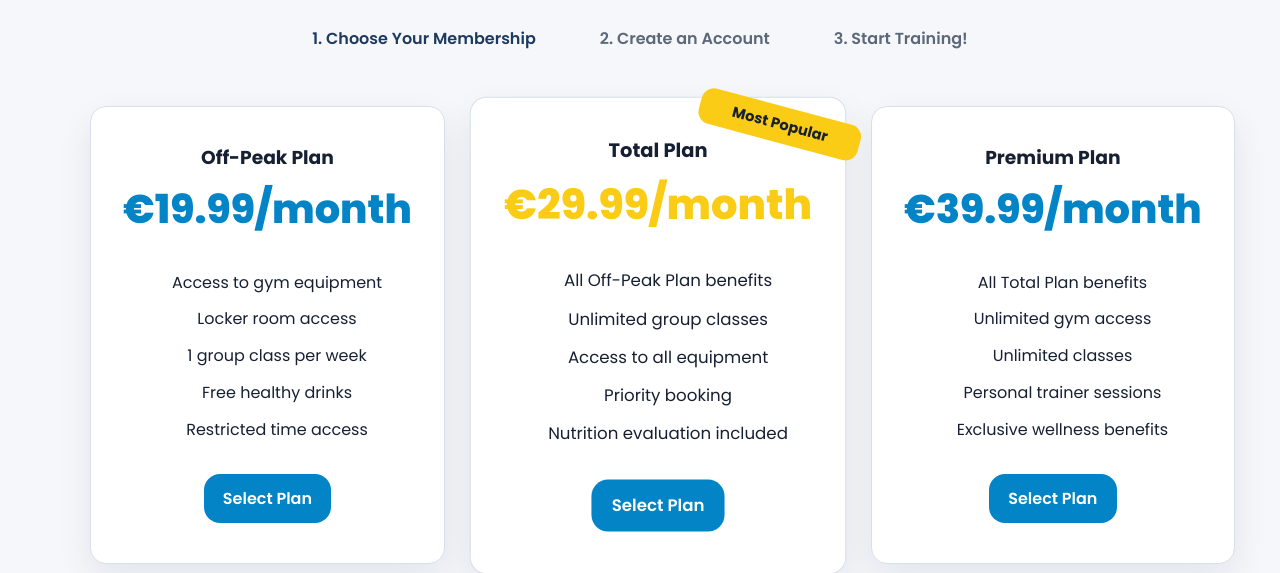
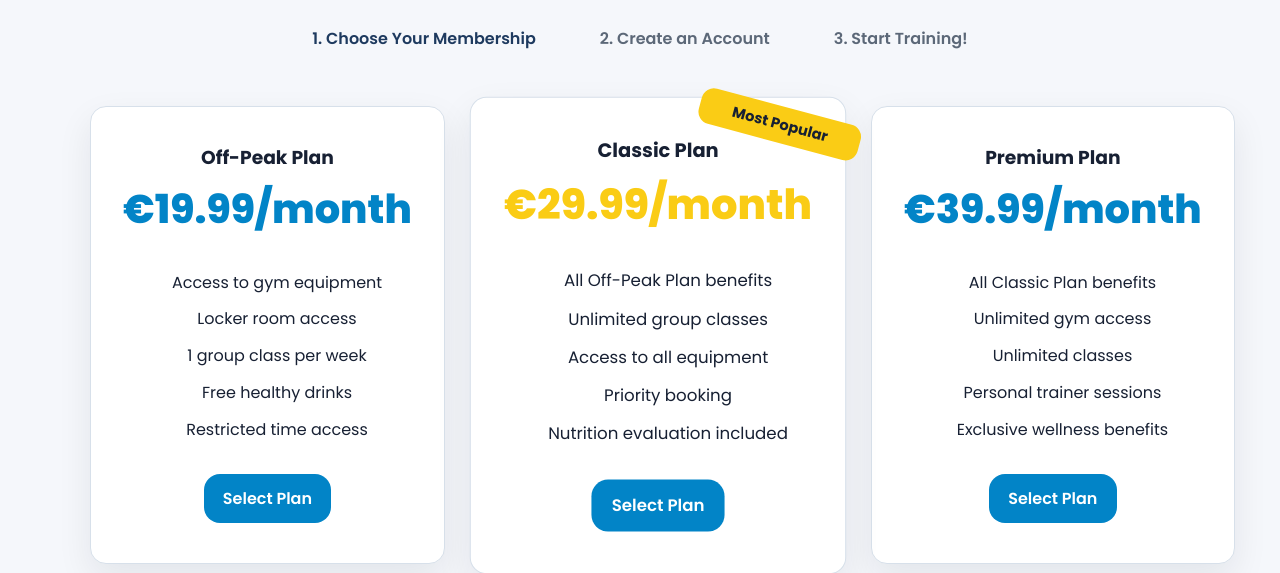
Before and after one commit to edus4506/Gym4U, a PHP site: page /subscriptions.php in a window 1280 px wide. Shown: the part 70-643 px from the top of the page. Run offline with PHP 8.4, Linux system fonts and the light colour scheme.

Commit message:
feat: membership badge in profile and refactored total to classic

```diff
--- a/actions/profile_action.php
+++ b/actions/profile_action.php
@@ -19,7 +19,7 @@ csrf_verify();
 
 $db = getDatabaseConnection();
 
-$stmt = $db->prepare('SELECT id, name, username, email, password, role, profile_photo, active FROM users WHERE id = ?');
+$stmt = $db->prepare('SELECT id, name, username, email, password, role, profile_photo, active, subscription_plan FROM users WHERE id = ?');
 $stmt->execute([(int)$_SESSION['user_id']]);
 $user = $stmt->fetch() ?: null;
 
--- a/controllers/profileController.php
+++ b/controllers/profileController.php
@@ -11,7 +11,7 @@ if (!isset($_SESSION['user_id'])) {
 
 $db = getDatabaseConnection();
 
-$stmt = $db->prepare('SELECT id, name, username, email, password, role, profile_photo, active FROM users WHERE id = ?');
+$stmt = $db->prepare('SELECT id, name, username, email, password, role, profile_photo, active, subscription_plan FROM users WHERE id = ?');
 $stmt->execute([(int)$_SESSION['user_id']]);
 $user = $stmt->fetch() ?: null;
 
--- a/database/database.sql
+++ b/database/database.sql
@@ -107,11 +107,11 @@ CREATE TABLE IF NOT EXISTS reviews (
 -- INSERT DATA
 -- Users (members) — password: 1234
 INSERT INTO users (name, username, email, password, role, subscription_plan) VALUES
-    ('Maria Silva', 'member', 'maria@email.com', '$2y$12$fjBAAB0sRN4GCrVuwBX4HejD3yKzOn9XQqDl7vKyGAD9LhmtPsqvC', 'member', 'total'),
+    ('Maria Silva', 'member', 'maria@email.com', '$2y$12$fjBAAB0sRN4GCrVuwBX4HejD3yKzOn9XQqDl7vKyGAD9LhmtPsqvC', 'member', 'classic'),
     ('Joao Pereira', 'joao.pereira', 'joao@email.com', '$2y$12$fjBAAB0sRN4GCrVuwBX4HejD3yKzOn9XQqDl7vKyGAD9LhmtPsqvC', 'member', 'offpeak'),
-    ('Daniel Rocha', 'daniel.rocha', 'daniel@email.com', '$2y$12$fjBAAB0sRN4GCrVuwBX4HejD3yKzOn9XQqDl7vKyGAD9LhmtPsqvC', 'member', 'total'),
+    ('Daniel Rocha', 'daniel.rocha', 'daniel@email.com', '$2y$12$fjBAAB0sRN4GCrVuwBX4HejD3yKzOn9XQqDl7vKyGAD9LhmtPsqvC', 'member', 'classic'),
     ('Ana Costa', 'ana.costa', 'ana@email.com', '$2y$12$fjBAAB0sRN4GCrVuwBX4HejD3yKzOn9XQqDl7vKyGAD9LhmtPsqvC', 'member', 'premium'),
-    ('Pedro Matos', 'pedro.matos', 'pedro@email.com', '$2y$12$fjBAAB0sRN4GCrVuwBX4HejD3yKzOn9XQqDl7vKyGAD9LhmtPsqvC', 'member', 'total');
+    ('Pedro Matos', 'pedro.matos', 'pedro@email.com', '$2y$12$fjBAAB0sRN4GCrVuwBX4HejD3yKzOn9XQqDl7vKyGAD9LhmtPsqvC', 'member', 'classic');
 
 -- Users (trainers) — ids 6 to 13 — password: 1234
 INSERT INTO users (name, username, email, password, role) VALUES
--- a/profile.php
+++ b/profile.php
@@ -48,6 +48,11 @@
         <h2><?= htmlspecialchars($user['name']) ?></h2>
         <p>@<?= htmlspecialchars($user['username']) ?></p>
       </div>
+      <?php if ($user['role'] === 'member'): ?>
+        <?php if ($user['subscription_plan'] && $user['subscription_plan'] !== 'none'): ?>
+          <img class="subscription-badge" src="images/memberships/<?= htmlspecialchars($user['subscription_plan']) ?>.png" alt="Subscription badge">
+        <?php endif; ?>
+      <?php endif; ?>
     </section>
 
     <?php if ($successMessage): ?>
--- a/subscriptions.php
+++ b/subscriptions.php
@@ -5,7 +5,7 @@ $selectedPlan = $_GET['plan'] ?? null;
 
 $planNames = [
   'offpeak' => 'Off-Peak Plan',
-  'total' => 'Total Plan',
+  'classic' => 'Classic Plan',
   'premium' => 'Premium Plan',
 ];
 ?>
@@ -64,7 +64,7 @@ $planNames = [
       </article>
       <article class="section about featured">
         <div class="subscription-badge">Most Popular</div>
-        <h3>Total Plan</h3>
+        <h3>Classic Plan</h3>
         <p class="subscription-price">€29.99/month</p>
         <ul>
           <li>All Off-Peak Plan benefits</li>
@@ -73,13 +73,13 @@ $planNames = [
           <li>Priority booking</li>
           <li>Nutrition evaluation included</li>
         </ul>
-        <a href="subscriptions.php?plan=total" class="btn-primary">Select Plan</a>
+        <a href="subscriptions.php?plan=classic" class="btn-primary">Select Plan</a>
       </article>
       <article class="section about">
         <h3>Premium Plan</h3>
         <p class="subscription-price">€39.99/month</p>
         <ul>
-          <li>All Total Plan benefits</li>
+          <li>All Classic Plan benefits</li>
           <li>Unlimited gym access</li>
           <li>Unlimited classes</li>
           <li>Personal trainer sessions</li>
```
Also changed, not shown: css/profile.css (+13 -0 lines), register.php (+4 -4 lines), images/memberships/classic.png (added), images/memberships/offpeak.png (added), images/memberships/premium.png (added).
